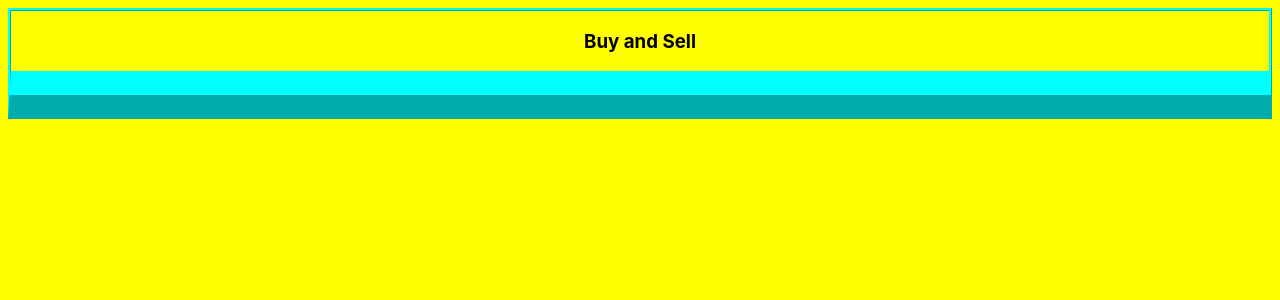
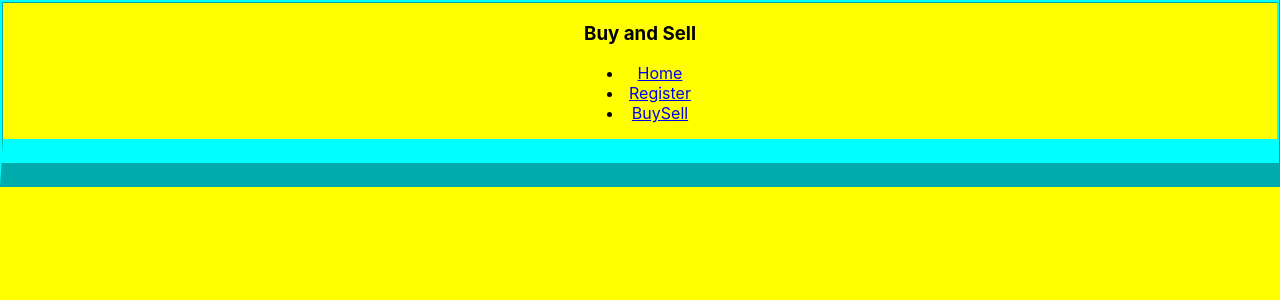
Before and after one commit to bethel-school-of-technology/team-gallaxis-frontend, a React (Create React App) app: page /BuySell in a window 1280 px wide. Shown: the top 300 px of the page. Built offline with nearby package versions, Linux system fonts and the light colour scheme.

Commit message:
did some updates on connecting pages

```diff
--- a/src/App.js
+++ b/src/App.js
@@ -25,9 +25,15 @@ export default function App() {
       <Route path="/Register" component={Register} />
       {/* <Route path="/Main" component={Main} /> */}
       <Route path="/BuySell" component={BuySell} />
-
-
+      <div>
+        <ul>
+          <li><Link to="/Home">Home</Link></li>
+          <li><Link to="/Register">Register</Link></li>
+          <li><Link to="/BuySell">BuySell</Link></li>
+        </ul>
+      </div>
     </Router>
 
   )
+
 }
--- a/src/components/BuySell.js
+++ b/src/components/BuySell.js
@@ -5,7 +5,11 @@ const BuySell = ({ match }) => {
         <div>
             <h3>Buy and Sell</h3>
         </div>
+
+
     )
 };
 
+
+
 export default BuySell;
--- a/src/components/Home.js
+++ b/src/components/Home.js
@@ -1,6 +1,6 @@
-import { validateYupSchema } from 'formik';
+
 import React, { useState } from 'react';
-import UseForm from '../useForm'
+
 
 
 const Home = () => {
@@ -11,8 +11,6 @@ const Home = () => {
         password2: '',
 
     })
-
-
 
     const handleChange = e => {
         const { name, value } = e.target
--- a/src/components/Register.js
+++ b/src/components/Register.js
@@ -1,6 +1,6 @@
-import { validateYupSchema } from 'formik';
+
 import React, { useState } from 'react';
-import UseForm from '../useForm'
+
 
 
 const Register = () => {
--- a/src/index.css
+++ b/src/index.css
@@ -4,6 +4,13 @@ body {
   border-bottom: 3em;
   border-style: ridge;
   border-color: aqua;
+  display: flex;
+  justify-content: center;
+  flex-direction: column;
+  align-items: center;
+  margin: 0px;
+  padding: 40px 0px;
+
   padding-top: 0;
   padding-right: 0;
   padding-bottom: 0;
--- a/src/index.js
+++ b/src/index.js
@@ -3,6 +3,32 @@ import ReactDOM from 'react-dom';
 import './index.css';
 import App from './App';
 import reportWebVitals from './reportWebVitals';
+import { BrowserRouter as Router, Route, Link } from 'react-router-dom';
+import Register from './components/Register';
+import BuySell from './components/BuySell';
+import Home from './components/Home';
+
+
+
+<Router>
+  <div>
+    <ul>
+      <li><Link to="/Home">Home</Link></li>
+      <li><Link to="/Register">Register</Link></li>
+      <li><Link to="/BuySell">BuySell</Link></li>
+    </ul>
+
+    <hr />
+
+    <Route exact path="/Home" component={Home} />
+    <Route path="/Register" component={Register} />
+    <Route path="/BuySell" component={BuySell} />
+  </div>
+</Router>
+
+
+
+
 
 ReactDOM.render(
   <React.StrictMode>
@@ -11,3 +37,8 @@ ReactDOM.render(
   document.getElementById('root')
 );
 reportWebVitals();
+
+
+
+
+ReactDOM.render(<App />, document.getElementById('root'));
```
